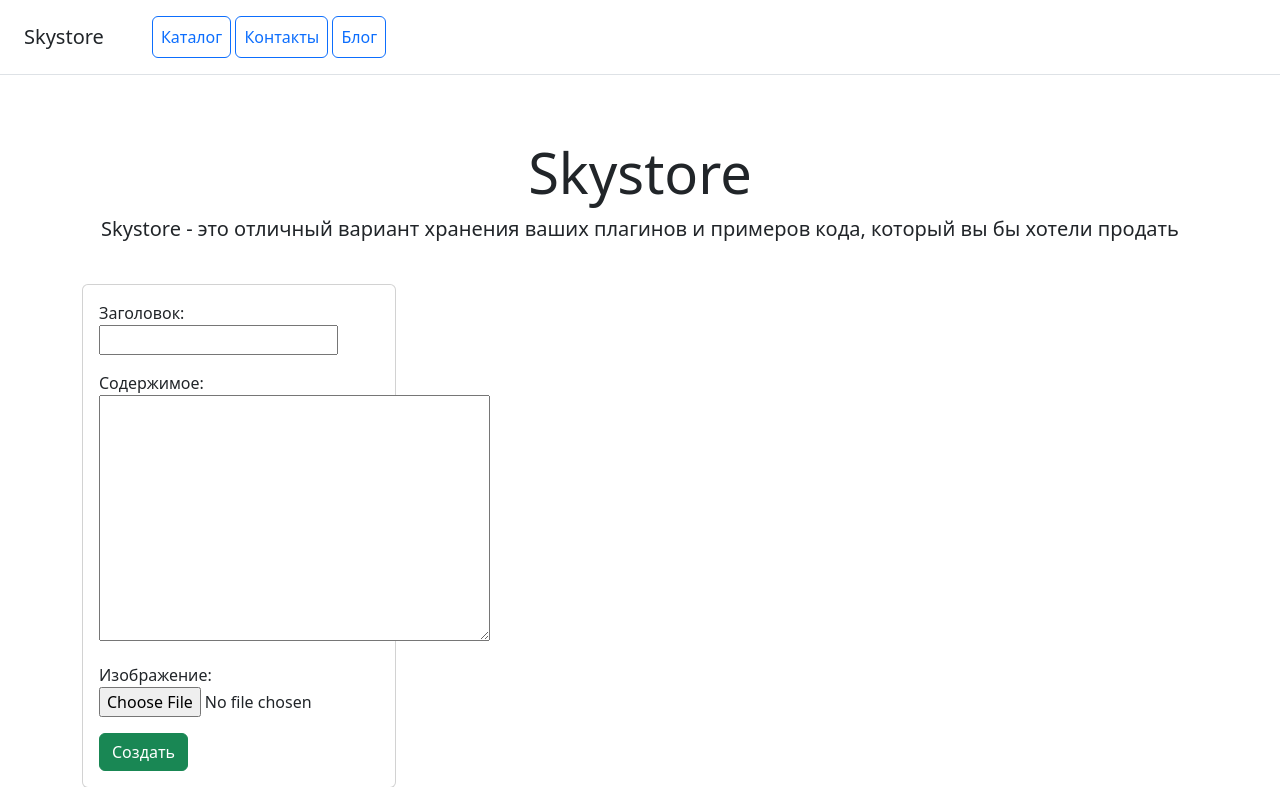
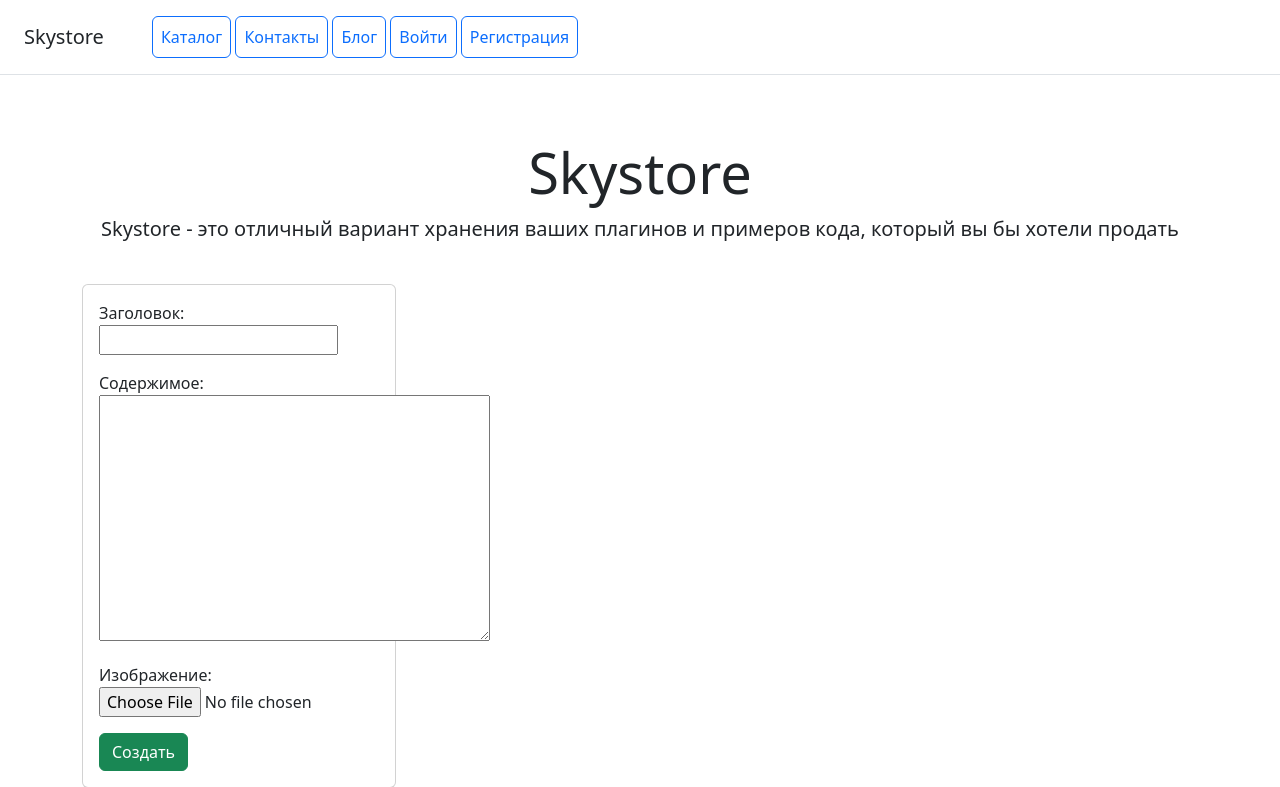
Before and after one commit to JaneFoxe/pythonProjectDjango, a Django app: page /blog/create/ in a window 1280 px wide. Shown: the top 787 px of the page. Run offline with Django 5.2, Linux system fonts and the light colour scheme.

Commit message:
update template for new functional

```diff
--- a/catalog/templates/catalog/includes/inc_main_menu.html
+++ b/catalog/templates/catalog/includes/inc_main_menu.html
@@ -4,5 +4,13 @@
         <a class="p-2 btn btn-outline-primary" href="{% url 'catalog:home' %}">Каталог</a>
         <a class="p-2 btn btn-outline-primary" href="{% url 'catalog:contacts' %}">Контакты</a>
         <a class="p-2 btn btn-outline-primary" href="{% url 'blog:list' %}">Блог</a>
+        {% if user.is_authenticated%}
+            <a class="p-2 btn btn-outline-primary" href="{% url 'users:profile' %}">Профиль</a>
+            <a class="p-2 btn btn-outline-primary" href="{% url 'users:logout' %}">Выйти</a>
+        {% else %}
+            <a class="p-2 btn btn-outline-primary" href="{% url 'users:login' %}">Войти</a>
+            <a class="p-2 btn btn-outline-primary" href="{% url 'users:register' %}">Регистрация</a>
+
+        {% endif %}
     </nav>
 </div>
```
